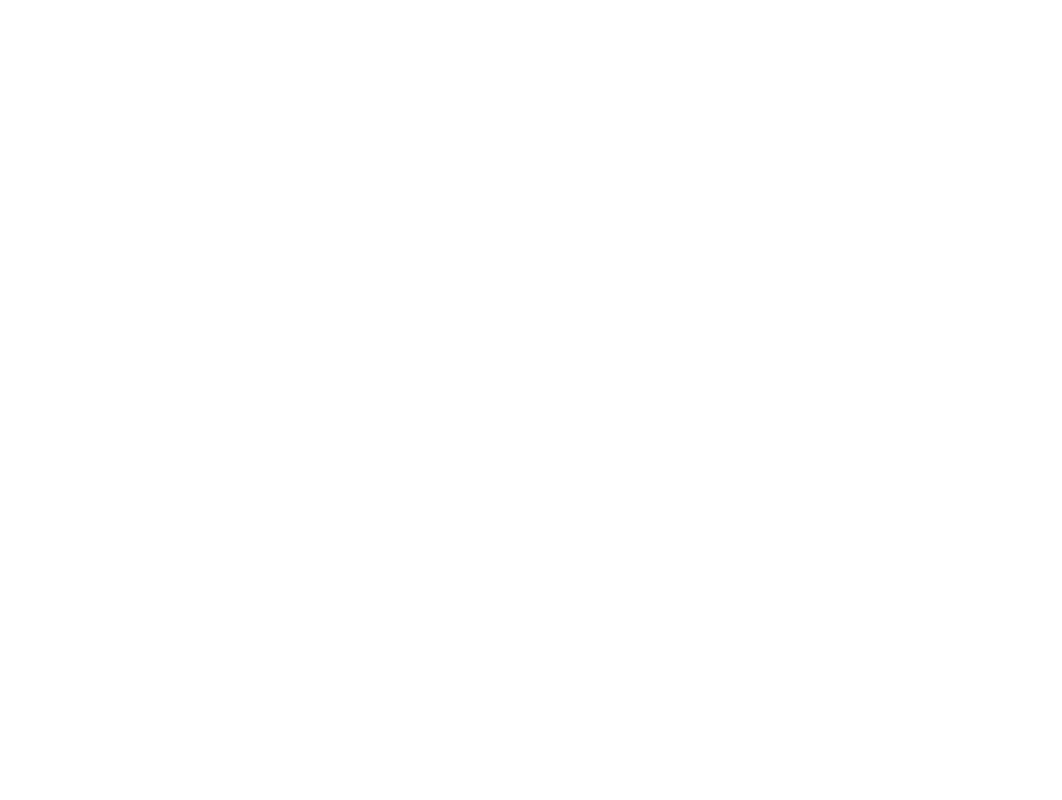
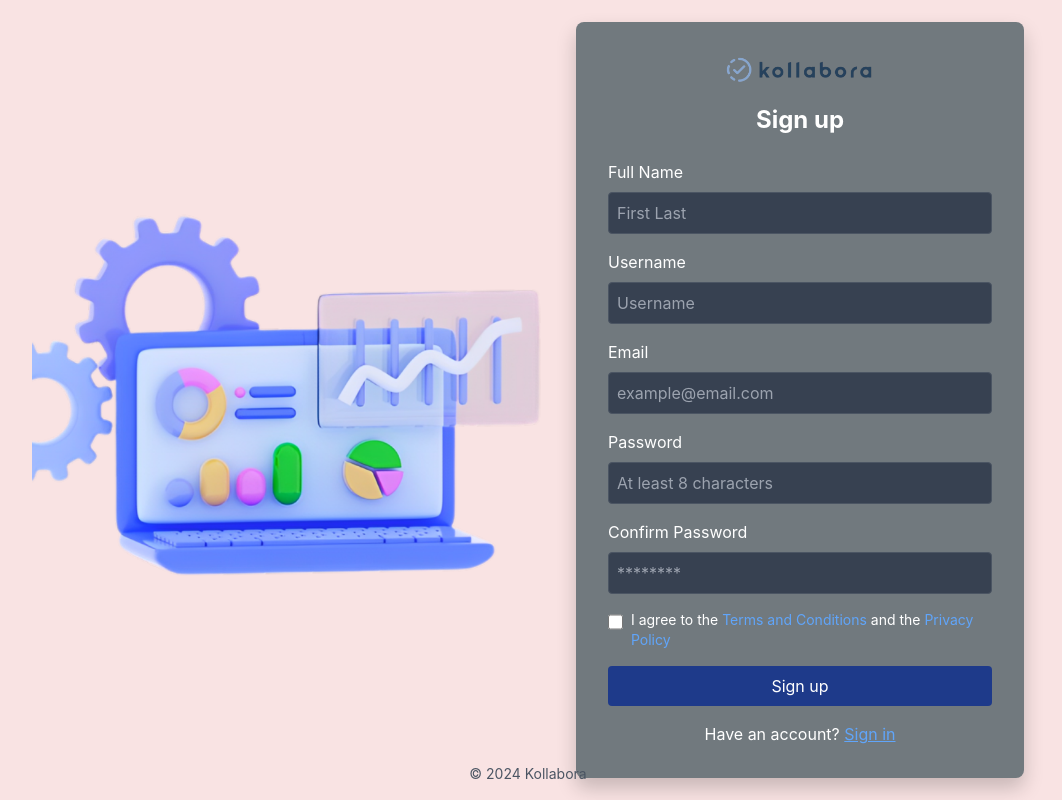
Before and after one commit to RomuCrafts/KollaboraWST3G5, a React (Create React App) app in the folder frontend/: page /Signup in a window 1280 px wide. Before the commit this address had no page. Shown: the whole page, without its empty margins (112-1174 px from the left). Built offline with nearby package versions, Linux system fonts and the light colour scheme.

Commit message:
SingUp added

```diff
--- a/frontend/src/App.js
+++ b/frontend/src/App.js
@@ -1,12 +1,15 @@
 import React from 'react';
 import { BrowserRouter as Router, Routes, Route } from 'react-router-dom';
 import SignIn from './pages/SignIn';
+import SignUp from './pages/Signup';
 
 function App() {
     return (
         <Router>
             <Routes>
+                {/* Define unique paths for each component */}
                 <Route path="/" element={<SignIn />} />
+                <Route path="/Signup" element={<SignUp />} />
             </Routes>
         </Router>
     );
--- a/frontend/src/pages/SignIn.js
+++ b/frontend/src/pages/SignIn.js
@@ -1,28 +1,26 @@
-import React from 'react';
+import React from "react";
+import { useNavigate } from "react-router-dom";
 import logo from "../assets/logo.png";
 import signin from "../assets/Signin.png";
 
-function App() {
+const SignIn = () => {
+    const navigate = useNavigate();
+
     return (
         <div
             className="flex items-center justify-center min-h-screen"
-            style={{ backgroundColor: '#B3CCE6', position: 'relative' }}
+            style={{ backgroundColor: "#B3CCE6", position: "relative" }}
         >
-            {/* Card Wrapper */}
             <div
                 className="bg-white bg-opacity-30 backdrop-blur-lg rounded-lg shadow-lg p-6 border border-blue-400 flex flex-col md:flex-row"
-                style={{ maxWidth: '900px', width: '90%' }}
+                style={{ maxWidth: "900px", width: "90%" }}
             >
-                {/* Left Section - Sign-in Form */}
                 <div className="flex flex-col w-full md:w-1/2 p-8">
                     <div className="text-center mb-6">
-                        {/* Logo */}
                         <img src={logo} alt="Kollabora logo" style={{ width: "140px" }} />
-                        {/* Sign-in Text */}
                         <h1 className="text-2xl font-bold text-gray-800 mt-4">Sign in</h1>
                     </div>
                     <form className="space-y-4">
-                        {/* Email Input */}
                         <div>
                             <label className="block text-sm font-medium text-gray-700">Email</label>
                             <input
@@ -31,7 +29,6 @@ function App() {
                                 className="mt-1 block w-full px-4 py-2 bg-white bg-opacity-80 border border-gray-300 rounded-md shadow-sm focus:outline-none focus:ring-blue-500 focus:border-blue-500 sm:text-sm"
                             />
                         </div>
-                        {/* Password Input */}
                         <div>
                             <label className="block text-sm font-medium text-gray-700">Password</label>
                             <input
@@ -40,50 +37,42 @@ function App() {
                                 className="mt-1 block w-full px-4 py-2 bg-white bg-opacity-80 border border-gray-300 rounded-md shadow-sm focus:outline-none focus:ring-blue-500 focus:border-blue-500 sm:text-sm"
                             />
                         </div>
-                        {/* Forgot Password */}
                         <div className="text-right">
                             <a href="#" className="text-sm text-blue-600 hover:underline">Forgot Password?</a>
                         </div>
-                        {/* Sign-in Button */}
                         <button
                             type="submit"
                             className="w-full py-2 px-4 bg-pink-400 text-white font-semibold rounded-md shadow-md hover:bg-pink-500 focus:outline-none focus:ring-2 focus:ring-offset-2 focus:ring-pink-500"
                         >
                             Sign in
                         </button>
-                        {/* Google Sign-in Button */}
-                        <button
-                            type="button"
-                            className="w-full py-2 px-4 bg-white border border-gray-300 text-gray-700 font-semibold rounded-md shadow-md hover:bg-gray-100 focus:outline-none focus:ring-2 focus:ring-offset-2 focus:ring-gray-500 flex items-center justify-center"
-                        >
-                            <i className="fab fa-google mr-2"></i> Sign in with Google
-                        </button>
                     </form>
-                    {/* Sign-up Link */}
                     <div className="text-center mt-4">
                         <p className="text-sm text-gray-700">
-                            No account? <a href="#" className="text-blue-600 hover:underline">Sign up</a>
+                            No account?{" "}
+                            <button
+                                className="text-blue-600 hover:underline"
+                                onClick={() => navigate("/Signup")}
+                            >
+                                Sign up
+                            </button>
                         </p>
                     </div>
                 </div>
-
-                {/* Right Section - Illustration */}
                 <div className="hidden md:flex items-center justify-center w-full md:w-1/2 p-4">
                     <img
                         src={signin}
                         alt="Illustration of a hand interacting with a digital dashboard"
                         className="rounded-lg"
-                        style={{ maxWidth: '100%', height: 'auto' }}
+                        style={{ maxWidth: "100%", height: "auto" }}
                     />
                 </div>
             </div>
-
-            {/* Footer */}
             <footer className="absolute bottom-4 text-center text-sm text-gray-600 w-full">
                 &copy; 2024 Kollabora
             </footer>
         </div>
     );
-}
+};
 
-export default App;
+export default SignIn;
--- /dev/null
+++ b/frontend/src/pages/Signup.js
@@ -0,0 +1,138 @@
+import React from "react";
+import { useNavigate } from "react-router-dom";
+import logo from "../assets/logo.png";
+import signup from "../assets/signup.png";
+
+const SignUp = () => {
+    const navigate = useNavigate(); // Hook to handle navigation
+
+    return (
+        <div
+            className="flex items-center justify-center min-h-screen"
+            style={{ backgroundColor: "#F9E3E3", position: "relative" }}
+        >
+            <div className="flex flex-col md:flex-row items-center justify-center max-w-5xl w-full p-4">
+                {/* Left Section: Image */}
+                <div className="flex-shrink-0 md:mr-8">
+                    <img
+                        src={signup}
+                        alt="3D Illustration of Laptop with Charts"
+                        className="max-w-lg w-full"
+                        style={{ width: "1128px", height: "auto" }}
+                    />
+                </div>
+
+                {/* Right Section: Form */}
+                <div
+                    className="p-8 rounded-lg shadow-lg w-full max-w-md"
+                    style={{
+                        backgroundColor: "#71797E",
+                        boxShadow: "0px 10px 20px rgba(0, 0, 0, 0.2)",
+                    }}
+                >
+                    <div className="text-center mb-6">
+                        <img
+                            src={logo}
+                            alt="Kollabora Logo"
+                            className="mx-auto mb-4"
+                            style={{ maxWidth: "150px" }}
+                        />
+                        <h2 className="text-2xl font-bold text-white">
+                            Sign up
+                        </h2>
+                    </div>
+
+                    <form>
+                        <div className="mb-4">
+                            <label className="block text-white mb-2">Full Name</label>
+                            <input
+                                type="text"
+                                placeholder="First Last"
+                                className="w-full p-2 bg-gray-700 text-white border border-gray-600 rounded"
+                            />
+                        </div>
+                        <div className="mb-4">
+                            <label className="block text-white mb-2">Username</label>
+                            <input
+                                type="text"
+                                placeholder="Username"
+                                className="w-full p-2 bg-gray-700 text-white border border-gray-600 rounded"
+                            />
+                        </div>
+                        <div className="mb-4">
+                            <label className="block text-white mb-2">Email</label>
+                            <input
+                                type="email"
+                                placeholder="example@email.com"
+                                className="w-full p-2 bg-gray-700 text-white border border-gray-600 rounded"
+                            />
+                        </div>
+                        <div className="mb-4">
+                            <label className="block text-white mb-2">Password</label>
+                            <input
+                                type="password"
+                                placeholder="At least 8 characters"
+                                className="w-full p-2 bg-gray-700 text-white border border-gray-600 rounded"
+                            />
+                        </div>
+                        <div className="mb-4">
+                            <label className="block text-white mb-2">
+                                Confirm Password
+                            </label>
+                            <input
+                                type="password"
+                                placeholder="********"
+                                className="w-full p-2 bg-gray-700 text-white border border-gray-600 rounded"
+                            />
+                        </div>
+                        <div className="mb-4 flex items-start">
+                            <input
+                                type="checkbox"
+                                className="mt-1 mr-2 h-4 w-4 text-blue-500 rounded"
+                            />
+                            <label className="text-white text-sm leading-5">
+                                I agree to the{" "}
+                                <a
+                                    href="#"
+                                    className="text-blue-400 hover:underline"
+                                >
+                                    Terms and Conditions
+                                </a>{" "}
+                                and the{" "}
+                                <a
+                                    href="#"
+                                    className="text-blue-400 hover:underline"
+                                >
+                                    Privacy Policy
+                                </a>
+                            </label>
+                        </div>
+                        <button
+                            type="submit"
+                            className="w-full bg-blue-900 text-white py-2 rounded hover:bg-blue-800 transition duration-200"
+                        >
+                            Sign up
+                        </button>
+                    </form>
+                    <div className="text-center mt-4">
+                        <p className="text-white">
+                            Have an account?{" "}
+                            <button
+                                className="text-blue-400 underline hover:text-blue-300"
+                                onClick={() => navigate("/")}
+                            >
+                                Sign in
+                            </button>
+                        </p>
+                    </div>
+                </div>
+            </div>
+
+            <footer className="absolute bottom-4 text-center text-sm text-gray-600 w-full">
+                &copy; 2024 Kollabora
+            </footer>
+        </div>
+    );
+};
+
+export default SignUp;
```
Also changed, not shown: frontend/src/assets/signup.png (added).
